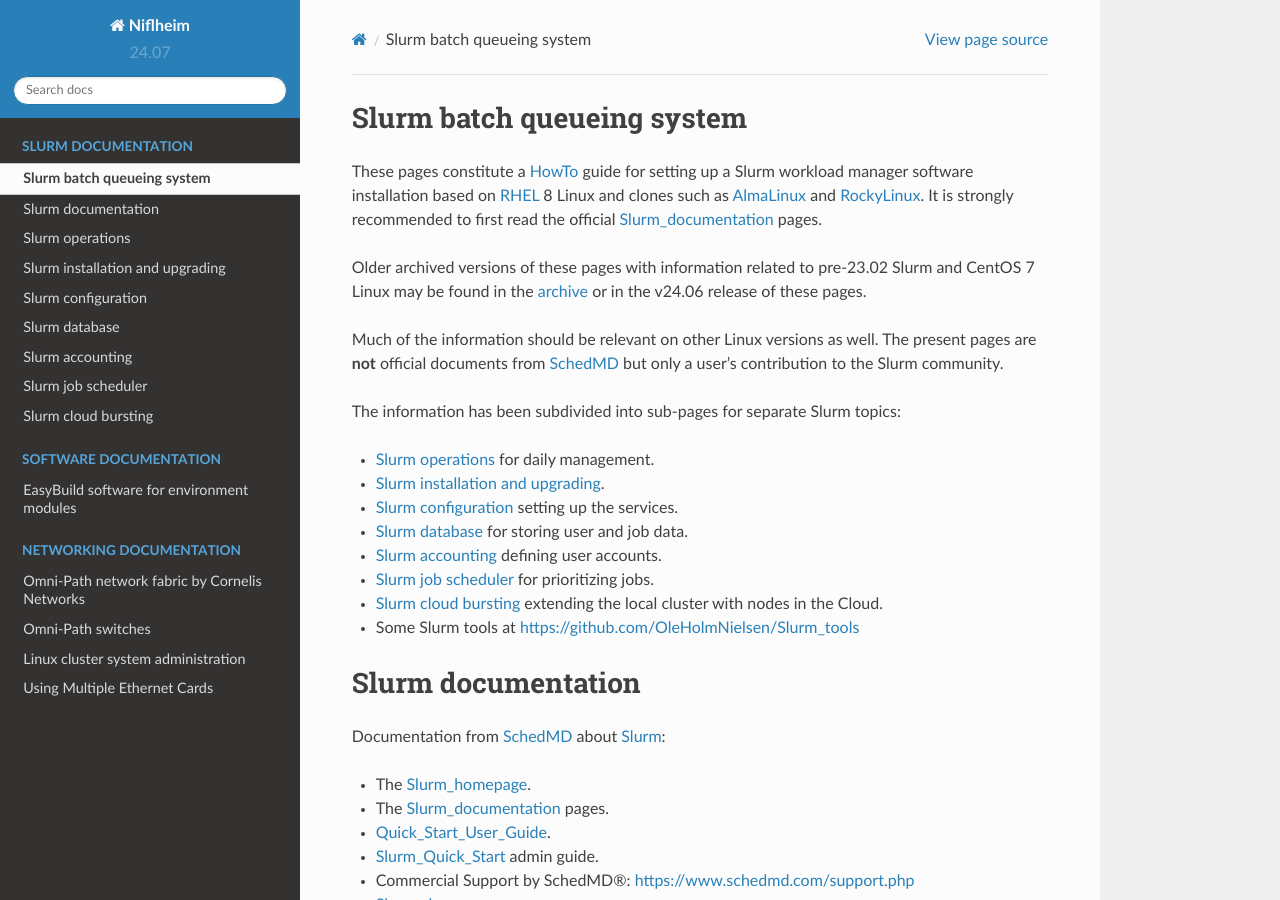
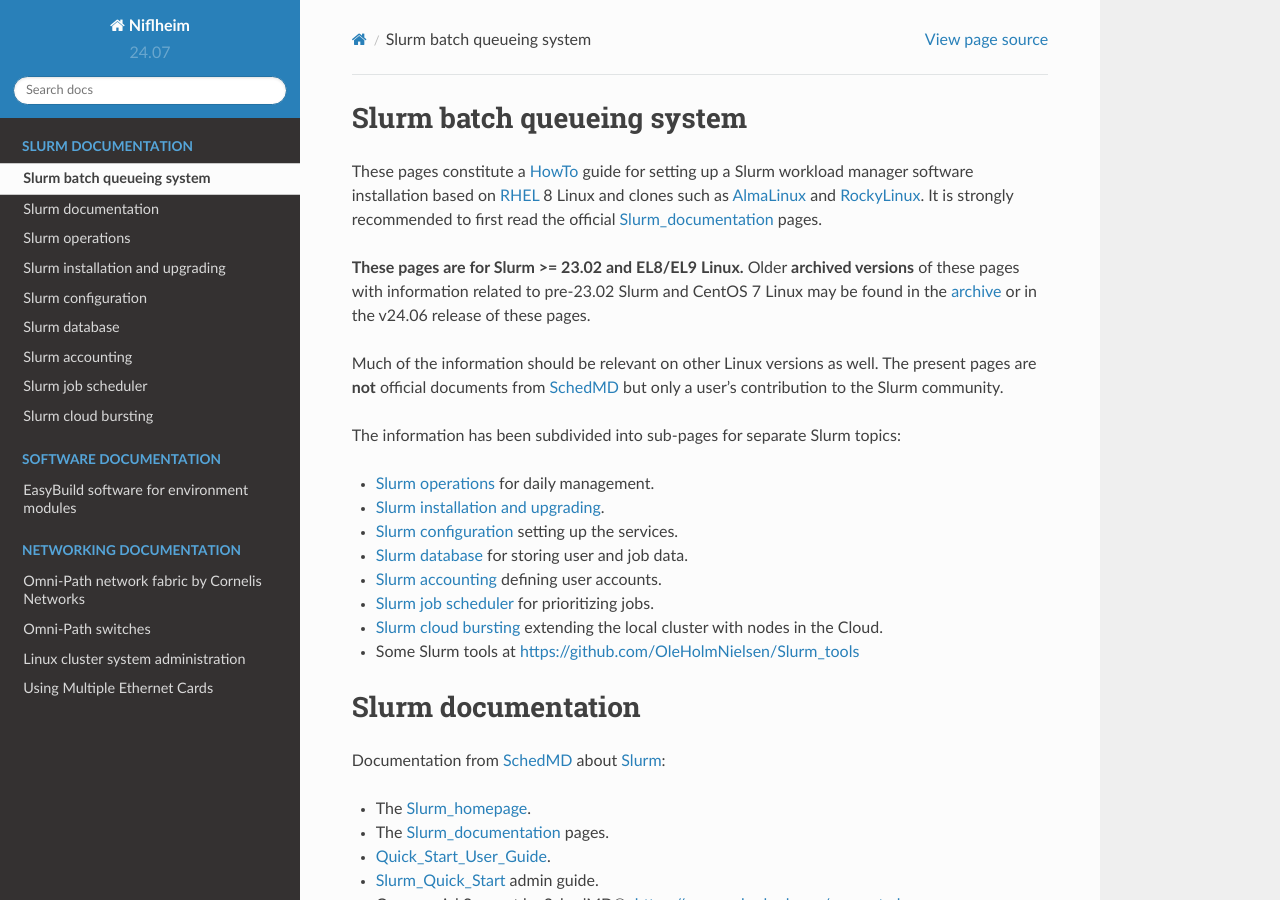
Before and after one commit to OleHolmNielsen/Niflheim_system, a Sphinx documentation site: the page built from docs/SLURM.rst, in a window 1280 px wide and 900 px high. Built offline with Sphinx 7.4.7 and the Read the Docs theme 2.0.0, drawn with Linux system fonts in a browser that asks for light colours.

Commit message:
Comment about archived versions

```diff
--- a/docs/SLURM.rst
+++ b/docs/SLURM.rst
@@ -10,7 +10,8 @@ These pages constitute a HowTo_ guide for setting up a Slurm workload manager so
 based on RHEL_ 8 Linux and clones such as AlmaLinux_ and RockyLinux_.
 It is strongly recommended to first read the official Slurm_documentation_ pages.
 
-Older archived versions of these pages with information related to pre-23.02 Slurm and CentOS 7 Linux may be found in the archive_
+**These pages are for Slurm >= 23.02 and EL8/EL9 Linux.**
+Older **archived versions** of these pages with information related to pre-23.02 Slurm and CentOS 7 Linux may be found in the archive_
 or in the v24.06 release of these pages.
 
 Much of the information should be relevant on other Linux versions as well.
```
